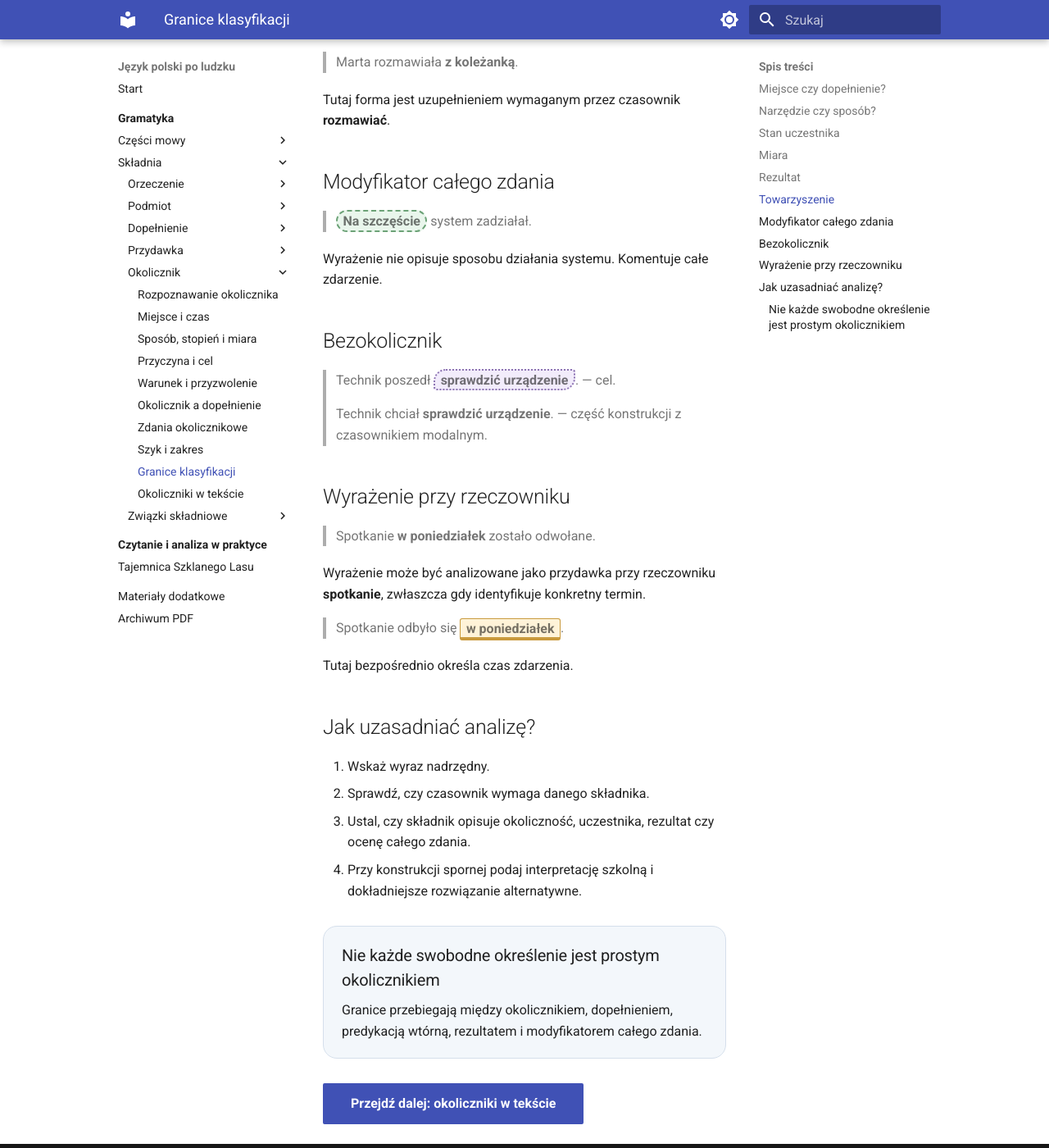
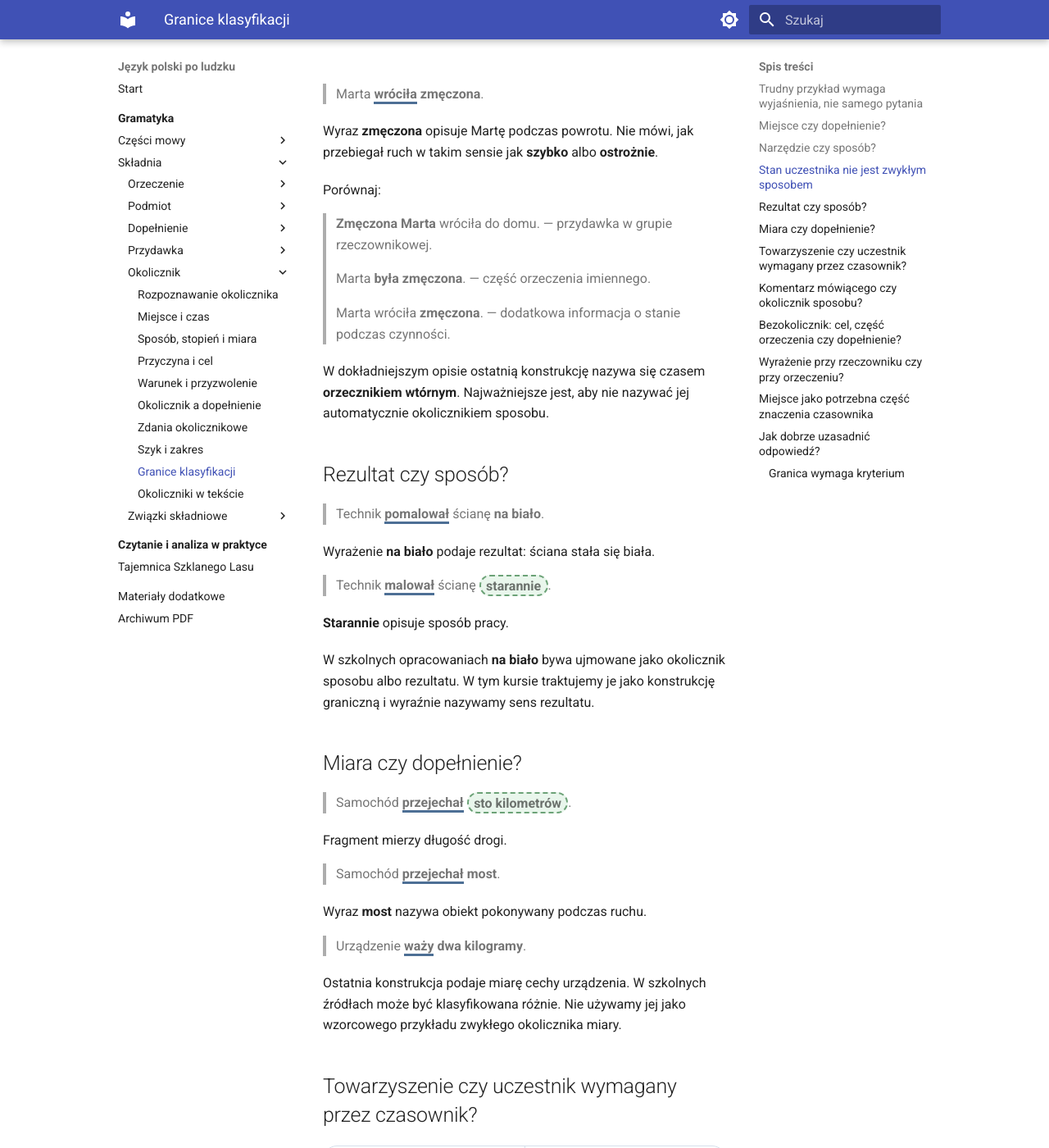
Before and after one commit to dchorazkiewicz/SP_JP, an MkDocs documentation site: the page built from docs/gramatyka/skladnia/okolicznik/granice-klasyfikacji.md, in a window 1280 px wide and 1400 px high, scrolled down 1597 px. Shown: the whole window at 82% size. Built offline with MkDocs 1.6.1 and Material for MkDocs 9.7.7, drawn with Linux system fonts in a browser that asks for light colours; some of the changed text lies outside the part shown.

Commit message:
Przebuduj granice klasyfikacji okolicznika

```diff
--- a/docs/gramatyka/skladnia/okolicznik/granice-klasyfikacji.md
+++ b/docs/gramatyka/skladnia/okolicznik/granice-klasyfikacji.md
@@ -2,88 +2,186 @@
 
 <div class="adverbial-lesson" markdown>
 
-<div class="adverbial-lead">
-Nie każdy składnik odpowiadający na pytanie „jak?”, „gdzie?” albo „kiedy?” jest bezspornym okolicznikiem. W trudnych konstrukcjach trzeba sprawdzić rekcję, znaczenie czasownika i strukturę całego zdania.
-</div>
+## Trudny przykład wymaga wyjaśnienia, nie samego pytania
+
+W zdaniu:
+
+> Marta <span class="adverbial-predicate">pracowała</span> <span class="adverbial-mark adverbial-mark--time">rano</span>.
+
+łatwo zauważyć, że **rano** opisuje czas pracy.
+
+W trudniejszych konstrukcjach podobna forma może nazywać uczestnika, narzędzie, rezultat, stan osoby albo komentarz mówiącego. Trzeba wtedy sprawdzić:
+
+- z którym wyrazem fragment się łączy;
+- co znaczy w całym zdaniu;
+- czy czasownik wymaga określonej formy;
+- czy fragment opisuje sytuację, rzeczownik czy uczestnika;
+- czy po przekształceniu znaczenie pozostaje takie samo.
 
 ## Miejsce czy dopełnienie?
 
-> Marta mieszka <span class="adverbial-mark adverbial-mark--place">w Krakowie</span>.
+<div class="adverbial-comparison">
+  <div class="adverbial-comparison-item"><span class="adverbial-comparison-label">miejsce</span><p>Marta <span class="adverbial-predicate">mieszka</span> <span class="adverbial-mark adverbial-mark--place">w Krakowie</span>.</p><p>Fragment wskazuje miejsce zamieszkania.</p></div>
+  <div class="adverbial-comparison-item"><span class="adverbial-comparison-label">treść myślenia</span><p>Marta <span class="adverbial-predicate">myśli</span> <strong>o Krakowie</strong>.</p><p>Fragment nazywa to, czego dotyczą myśli.</p></div>
+</div>
 
-Wyrażenie wskazuje miejsce i jest typowym okolicznikiem.
-
-> Marta myśli <strong>o Krakowie</strong>.
-
-Wyrażenie jest wymaganym uzupełnieniem czasownika.
+Wyrażenie miejsca może być bardzo potrzebne do pełnego sensu czasownika **mieszkać**, ale w szkolnej analizie nadal jest okolicznikiem miejsca.
 
 ## Narzędzie czy sposób?
 
-> Technik otworzył obudowę <span class="adverbial-mark adverbial-mark--manner">śrubokrętem</span>.
+> Technik <span class="adverbial-predicate">otworzył</span> obudowę <span class="adverbial-mark adverbial-mark--manner">śrubokrętem</span>.
 
-W analizie szkolnej forma bywa nazywana okolicznikiem sposobu lub narzędzia. W dokładniejszym opisie wskazuje uczestnika o roli narzędzia.
+Wyraz **śrubokrętem** nie mówi, czy technik działał szybko, spokojnie albo ostrożnie. Nazywa przedmiot użyty do wykonania czynności.
 
-## Stan uczestnika
+W szkolnym opisie może zostać nazwany:
 
-> Marta wróciła <strong>zmęczona</strong>.
+- okolicznikiem sposobu;
+- okolicznikiem narzędzia.
 
-Wyraz **zmęczona** nie określa sposobu powrotu. Opisuje stan podmiotu podczas zdarzenia i tworzy predykację wtórną.
+W tym kursie stosujemy wspólne zielone oznaczenie, ale w komentarzu zawsze podajemy dokładne znaczenie **narzędzie**.
 
-## Miara
+Porównaj:
 
-> Marta spóźniła się <span class="adverbial-mark adverbial-mark--manner">dziesięć minut</span>.
+> Technik otworzył obudowę <span class="adverbial-mark adverbial-mark--manner">ostrożnie</span> <span class="adverbial-mark adverbial-mark--manner">śrubokrętem</span>.
 
-> Samochód przejechał <span class="adverbial-mark adverbial-mark--manner">sto kilometrów</span>.
+Pierwszy fragment opisuje przebieg, drugi użyty przedmiot.
 
-Takie składniki określają zakres zdarzenia, ale formalnie przypominają biernikowe dopełnienia.
+## Stan uczestnika nie jest zwykłym sposobem
 
-## Rezultat
+> Marta <span class="adverbial-predicate">wróciła</span> **zmęczona**.
 
-> Technik pomalował ścianę <strong>na biało</strong>.
+Wyraz **zmęczona** opisuje Martę podczas powrotu. Nie mówi, jak przebiegał ruch w takim sensie jak **szybko** albo **ostrożnie**.
 
-Wyrażenie opisuje rezultat czynności, nie tylko jej sposób. W zależności od modelu może być traktowane jako okolicznik rezultatu albo składnik predykatywny.
+Porównaj:
 
-## Towarzyszenie
+> **Zmęczona Marta** wróciła do domu. — przydawka w grupie rzeczownikowej.
 
-> Marta przyszła <span class="adverbial-mark adverbial-mark--manner">z koleżanką</span>.
+> Marta **była zmęczona**. — część orzeczenia imiennego.
 
-Wyrażenie wskazuje osobę towarzyszącą. W szkolnym opisie bywa ujmowane jako okolicznik towarzyszenia.
+> Marta wróciła **zmęczona**. — dodatkowa informacja o stanie podczas czynności.
 
-> Marta rozmawiała <strong>z koleżanką</strong>.
+W dokładniejszym opisie ostatnią konstrukcję nazywa się czasem **orzecznikiem wtórnym**. Najważniejsze jest, aby nie nazywać jej automatycznie okolicznikiem sposobu.
 
-Tutaj forma jest uzupełnieniem wymaganym przez czasownik **rozmawiać**.
+## Rezultat czy sposób?
 
-## Modyfikator całego zdania
+> Technik <span class="adverbial-predicate">pomalował</span> ścianę **na biało**.
 
-> <span class="adverbial-mark adverbial-mark--manner">Na szczęście</span> system zadziałał.
+Wyrażenie **na biało** podaje rezultat: ściana stała się biała.
 
-Wyrażenie nie opisuje sposobu działania systemu. Komentuje całe zdarzenie.
+> Technik <span class="adverbial-predicate">malował</span> ścianę <span class="adverbial-mark adverbial-mark--manner">starannie</span>.
 
-## Bezokolicznik
+**Starannie** opisuje sposób pracy.
 
-> Technik poszedł <span class="adverbial-mark adverbial-mark--purpose">sprawdzić urządzenie</span>. — cel.
+W szkolnych opracowaniach **na biało** bywa ujmowane jako okolicznik sposobu albo rezultatu. W tym kursie traktujemy je jako konstrukcję graniczną i wyraźnie nazywamy sens rezultatu.
 
-> Technik chciał <strong>sprawdzić urządzenie</strong>. — część konstrukcji z czasownikiem modalnym.
+## Miara czy dopełnienie?
 
-## Wyrażenie przy rzeczowniku
+> Samochód <span class="adverbial-predicate">przejechał</span> <span class="adverbial-mark adverbial-mark--manner">sto kilometrów</span>.
 
-> Spotkanie <strong>w poniedziałek</strong> zostało odwołane.
+Fragment mierzy długość drogi.
 
-Wyrażenie może być analizowane jako przydawka przy rzeczowniku **spotkanie**, zwłaszcza gdy identyfikuje konkretny termin.
+> Samochód <span class="adverbial-predicate">przejechał</span> **most**.
 
-> Spotkanie odbyło się <span class="adverbial-mark adverbial-mark--time">w poniedziałek</span>.
+Wyraz **most** nazywa obiekt pokonywany podczas ruchu.
 
-Tutaj bezpośrednio określa czas zdarzenia.
+> Urządzenie <span class="adverbial-predicate">waży</span> **dwa kilogramy**.
 
-## Jak uzasadniać analizę?
+Ostatnia konstrukcja podaje miarę cechy urządzenia. W szkolnych źródłach może być klasyfikowana różnie. Nie używamy jej jako wzorcowego przykładu zwykłego okolicznika miary.
 
-1. Wskaż wyraz nadrzędny.
-2. Sprawdź, czy czasownik wymaga danego składnika.
-3. Ustal, czy składnik opisuje okoliczność, uczestnika, rezultat czy ocenę całego zdania.
-4. Przy konstrukcji spornej podaj interpretację szkolną i dokładniejsze rozwiązanie alternatywne.
+## Towarzyszenie czy uczestnik wymagany przez czasownik?
+
+<div class="adverbial-comparison">
+  <div class="adverbial-comparison-item"><span class="adverbial-comparison-label">towarzyszenie</span><p>Marta <span class="adverbial-predicate">przyszła</span> <span class="adverbial-mark adverbial-mark--manner">z koleżanką</span>.</p><p>Koleżanka towarzyszyła Marcie.</p></div>
+  <div class="adverbial-comparison-item"><span class="adverbial-comparison-label">uczestnik rozmowy</span><p>Marta <span class="adverbial-predicate">rozmawiała</span> <strong>z koleżanką</strong>.</p><p>Rozmowa wymaga drugiego uczestnika.</p></div>
+</div>
+
+Ten sam fragment zmienia funkcję razem ze znaczeniem czasownika.
+
+## Komentarz mówiącego czy okolicznik sposobu?
+
+> Zespół <span class="adverbial-predicate">zakończył</span> pracę <span class="adverbial-mark adverbial-mark--manner">szczęśliwie</span>.
+
+Możemy rozumieć, że praca zakończyła się pomyślnie.
+
+> **Na szczęście** zespół zakończył pracę.
+
+Wyrażenie **na szczęście** pokazuje ocenę mówiącego wobec całej informacji. Nie opisuje bezpośrednio sposobu działania zespołu.
+
+Podobnie:
+
+> **Prawdopodobnie** system zadziała.
+
+> **Niestety** spotkanie odwołano.
+
+> **Według mnie** wynik jest poprawny.
+
+Takie fragmenty nazywamy **komentarzami zdaniowymi** albo **modyfikatorami całego zdania**. Mogą występować blisko okoliczników, ale pełnią inną funkcję tekstową.
+
+## Bezokolicznik: cel, część orzeczenia czy dopełnienie?
+
+<div class="adverbial-comparison">
+  <div class="adverbial-comparison-item"><span class="adverbial-comparison-label">cel</span><p>Technik <span class="adverbial-predicate">poszedł</span> <span class="adverbial-mark adverbial-mark--purpose">sprawdzić urządzenie</span>.</p><p>Po co poszedł?</p></div>
+  <div class="adverbial-comparison-item"><span class="adverbial-comparison-label">orzeczenie złożone</span><p>Technik <strong>musi sprawdzić</strong> urządzenie.</p><p>Oba wyrazy tworzą informację o konieczności.</p></div>
+  <div class="adverbial-comparison-item"><span class="adverbial-comparison-label">treść planu</span><p>Technik <span class="adverbial-predicate">planuje</span> <strong>sprawdzić urządzenie</strong>.</p><p>Bezokolicznik uzupełnia plan.</p></div>
+</div>
+
+Sama forma bezokolicznika nie wystarcza do rozpoznania funkcji.
+
+## Wyrażenie przy rzeczowniku czy przy orzeczeniu?
+
+> <strong>Spotkanie w poniedziałek</strong> zostało odwołane.
+
+Wyrażenie **w poniedziałek** może identyfikować konkretne spotkanie i działać jak przydawka.
+
+> Spotkanie <span class="adverbial-predicate">odbyło się</span> <span class="adverbial-mark adverbial-mark--time">w poniedziałek</span>.
+
+Tutaj bezpośrednio opisuje czas zdarzenia.
+
+Niejasność można usunąć szykiem albo przeredagowaniem:
+
+> Poniedziałkowe spotkanie zostało odwołane.
+
+## Miejsce jako potrzebna część znaczenia czasownika
+
+> Marta <span class="adverbial-predicate">położyła</span> książkę <span class="adverbial-mark adverbial-mark--place">na stole</span>.
+
+Czasownik **położyć** naturalnie prowadzi do pytania o miejsce. To nie znaczy, że **na stole** staje się dopełnieniem. W szkolnym standardzie nadal opisuje wynikowe położenie rzeczy i jest okolicznikiem miejsca.
+
+> Marta <span class="adverbial-predicate">umieściła</span> dokument <span class="adverbial-mark adverbial-mark--place">w teczce</span>.
+
+Podobnie tutaj informacja przestrzenna jest ważna, lecz jej znaczeniem pozostaje miejsce.
+
+## Jak dobrze uzasadnić odpowiedź?
+
+Sama odpowiedź:
+
+> To okolicznik, bo odpowiada na pytanie „jak?”
+
+jest za krótka.
+
+Lepiej powiedzieć:
+
+> W zdaniu **Technik otworzył obudowę śrubokrętem** wyraz **śrubokrętem** nazywa narzędzie użyte do wykonania czynności. Nie jest częścią orzeczenia ani przedmiotem otwieranym. W szkolnym standardzie można go zaliczyć do okolicznika sposobu lub narzędzia.
+
+<div class="adverbial-checklist">
+  <div><strong>Wskaż pełne orzeczenie.</strong></div>
+  <div><strong>Powiedz, co fragment znaczy bez używania nazwy kategorii.</strong></div>
+  <div><strong>Sprawdź, czy czasownik wymaga określonej formy.</strong></div>
+  <div><strong>Sprawdź, czy fragment opisuje rzeczownik, uczestnika, wynik, stan czy całe zdanie.</strong></div>
+  <div><strong>Porównaj z minimalnie zmienionym przykładem.</strong></div>
+  <div><strong>Przy konstrukcji spornej podaj standard kursu i krótko zaznacz alternatywę.</strong></div>
+</div>
 
 <div class="adverbial-summary">
-<h3>Nie każde swobodne określenie jest prostym okolicznikiem</h3>
-Granice przebiegają między okolicznikiem, dopełnieniem, predykacją wtórną, rezultatem i modyfikatorem całego zdania.
+<h3>Granica wymaga kryterium</h3>
+<ul>
+  <li>Narzędzie nie jest identyczne ze sposobem.</li>
+  <li>Stan uczestnika i rezultat nie są zwykłymi okolicznikami sposobu.</li>
+  <li>Miara może przypominać biernikowe dopełnienie.</li>
+  <li>Towarzyszenie różni się od uczestnika wymaganego przez czasownik.</li>
+  <li>Komentarz do całego zdania nie opisuje bezpośrednio przebiegu czynności.</li>
+  <li>Bezokolicznik i wyrażenie przyimkowe trzeba analizować w całym kontekście.</li>
+</ul>
 </div>
 
 [Przejdź dalej: okoliczniki w tekście](../okoliczniki-w-tekscie/){ .md-button .md-button--primary }
```
